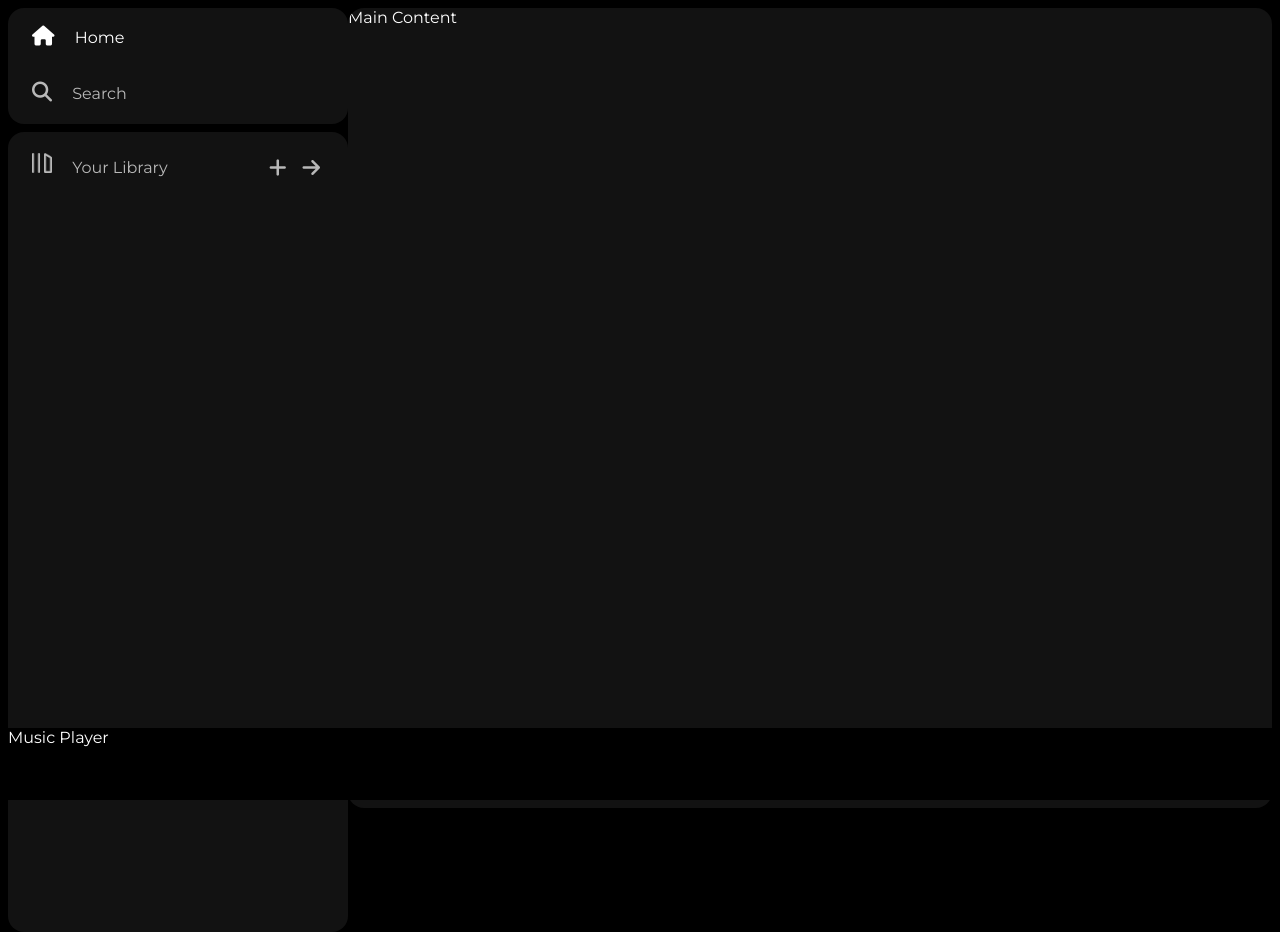
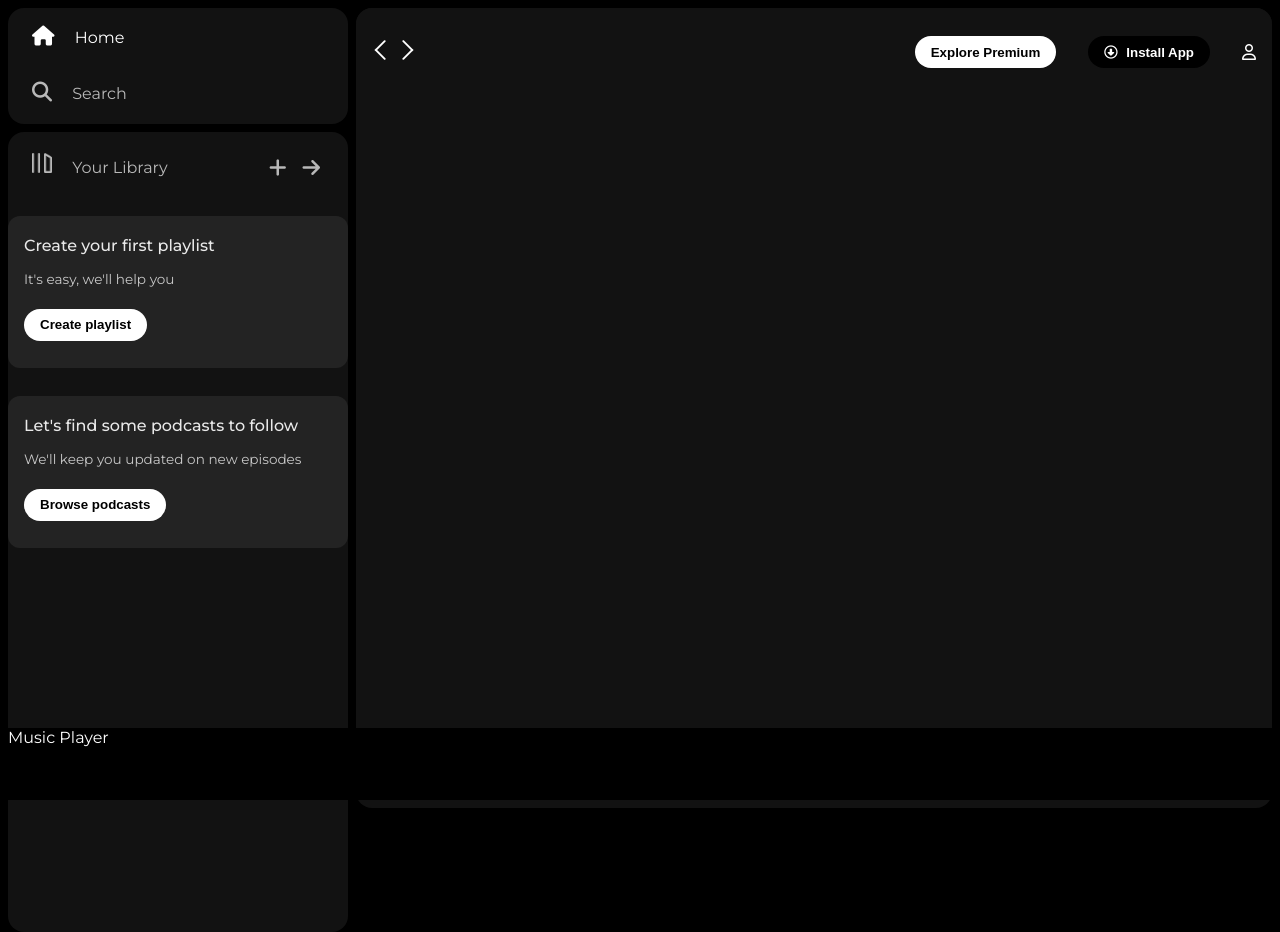
Before and after one commit to harshputu/SpotifyCloneHTML-CSS, a plain HTML site: page index.html in a window 1280 px wide. Drawn offline with Linux system fonts and the light colour scheme.

Commit message:
Adding Library Section

```diff
--- a/index.html
+++ b/index.html
@@ -24,7 +24,7 @@
     <div class="main">
       <div class="sidebar">
         <div class="nav">
-            <div class="nav-option" style="opacity:1;">
+          <div class="nav-option" style="opacity: 1">
             <i class="fa-solid fa-house"></i>
             <a href="#">Home</a>
           </div>
@@ -36,7 +36,7 @@
         <div class="library">
           <div class="options">
             <div class="lib-option nav-option">
-                <img src="./assets/library_icon.png">
+              <img src="./assets/library_icon.png" />
               <a href="#">Your Library</a>
             </div>
             <div class="icon">
@@ -44,12 +44,37 @@
               <i class="fa-solid fa-arrow-right"></i>
             </div>
           </div>
-            <div class="boxes">
-
+          <div class="lib-box">
+            <div class="box">
+              <p class="box-p1">Create your first playlist</p>
+              <p class="box-p2">It's easy, we'll help you</p>
+              <button class="badge">Create playlist</button>
+            </div>
+            <div class="box">
+              <p class="box-p1">Let's find some podcasts to follow</p>
+              <p class="box-p2">We'll keep you updated on new episodes</p>
+              <button class="badge">Browse podcasts</button>
             </div>
           </div>
         </div>
-      <div class="main-content">Main Content</div>
+      </div>
+      <div class="main-content">
+        <div class="sticky-nav">
+          <div class="sticky-nav-icons">
+            <img src="./assets/backward_icon.png" />
+            <img src="./assets/forward_icon.png" class="hide" />
+          </div>
+          <div class="sticky-nav-options">
+            <button class="badge nav-item hide">Explore Premium</button>
+            <button class="badge nav-item black-item">
+              <i class="fa-regular fa-circle-down" style="margin-right: 5px;"></i>
+              Install App
+            </button>
+            <i class="fa-regular fa-user nav-item"></i>
+          </div>
+        </div>
+        <div class="cards"></div>
+      </div>
       <div class="music-player">Music Player</div>
     </div>
   </body>
--- a/style.css
+++ b/style.css
@@ -16,6 +16,7 @@ body{
     width: 340px;
     height: 100vh;
     border-radius: 1rem;
+    margin-right: 0.5rem;
 }
 .main-content{
     background-color: #121212;
@@ -90,3 +91,58 @@ a{
 .icon i:hover{
     opacity: 1;
 }
+.box{
+    background-color: #232323;
+    height: 9rem;
+    border-radius: 0.75rem;
+    margin: 0.75rem 0 1.75rem 0;
+    padding: 0.25rem 1rem;
+}
+.box-p1{
+    font-size: 1rem;
+    font-weight: 500;
+    opacity: 0.9;
+}
+.box-p2{
+    font-size: 0.85rem;
+    opacity: 0.75;
+}
+.badge{
+    background-color: #fff;
+    border:none;
+    border-radius: 100px;
+    padding: 0.25rem 1rem;
+    font-weight: 700;
+    margin-top: 0.5rem;
+    height: 2rem;
+    width: fit-content;
+}
+.sticky-nav{
+    position: sticky;
+    top:0;
+    background-color: #121212;
+    display: flex;
+    justify-content: space-between;
+    align-items: center;
+    padding: 0.75rem 0;
+}
+.sticky-nav-icons {
+    margin-left : 0.75rem;
+}
+.sticky-nav-options{
+    display: flex;
+    justify-content: center;
+    align-items: center;
+}
+.nav-item{
+    margin: 1rem;
+}
+.black-item{
+    background-color: #000;
+    color: #fff;
+}
+@media(max-width:1000px){
+    .hide{
+        display:none;
+    }
+}
```
Lines whose indentation alone changed are shown as unchanged.
